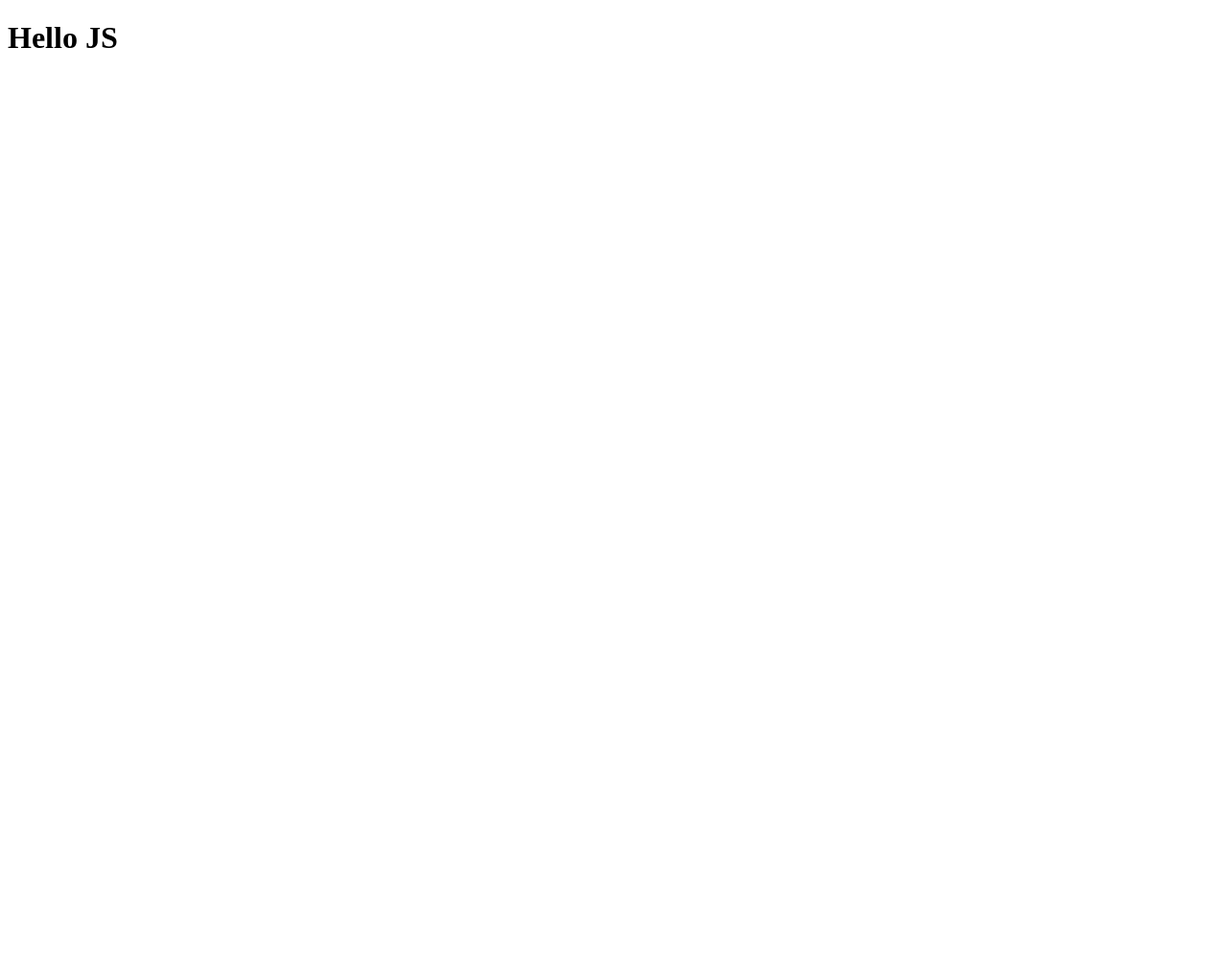
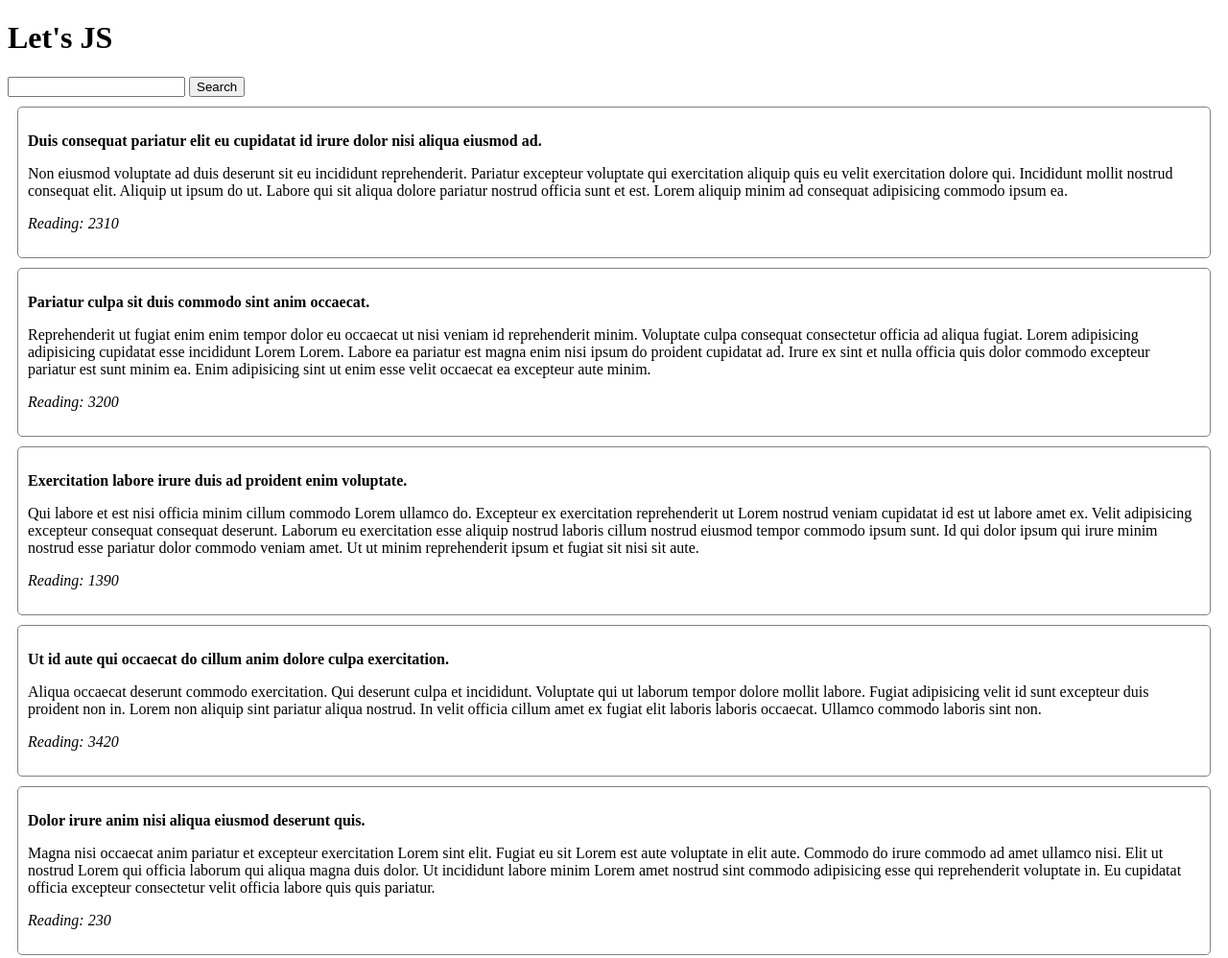
Before and after one commit to AliFeyzi78/js-4, a plain HTML site: page index.html in a window 1280 px wide. Shown: the whole page at 96% size. Before the commit the page ends 800 px from the top, so only its background shows below. Drawn offline with Linux system fonts and the light colour scheme.

Commit message:
Finished project

```diff
--- a/app.js
+++ b/app.js
@@ -0,0 +1,72 @@
+const data = [
+  {
+    id: 0,
+    title:
+      "Duis consequat pariatur elit eu cupidatat id irure dolor nisi aliqua eiusmod ad.",
+    desc:
+      "Non eiusmod voluptate ad duis deserunt sit eu incididunt reprehenderit. Pariatur excepteur voluptate qui exercitation aliquip quis eu velit exercitation dolore qui. Incididunt mollit nostrud consequat elit. Aliquip ut ipsum do ut. Labore qui sit aliqua dolore pariatur nostrud officia sunt et est. Lorem aliquip minim ad consequat adipisicing commodo ipsum ea.",
+    readCount: 2310,
+  },
+  {
+    id: 1,
+    title: "Pariatur culpa sit duis commodo sint anim occaecat.",
+    desc:
+      "Reprehenderit ut fugiat enim enim tempor dolor eu occaecat ut nisi veniam id reprehenderit minim. Voluptate culpa consequat consectetur officia ad aliqua fugiat. Lorem adipisicing adipisicing cupidatat esse incididunt Lorem Lorem. Labore ea pariatur est magna enim nisi ipsum do proident cupidatat ad. Irure ex sint et nulla officia quis dolor commodo excepteur pariatur est sunt minim ea. Enim adipisicing sint ut enim esse velit occaecat ea excepteur aute minim.",
+    readCount: 3200,
+  },
+  {
+    id: 2,
+    title: "Exercitation labore irure duis ad proident enim voluptate.",
+    desc:
+      "Qui labore et est nisi officia minim cillum commodo Lorem ullamco do. Excepteur ex exercitation reprehenderit ut Lorem nostrud veniam cupidatat id est ut labore amet ex. Velit adipisicing excepteur consequat consequat deserunt. Laborum eu exercitation esse aliquip nostrud laboris cillum nostrud eiusmod tempor commodo ipsum sunt. Id qui dolor ipsum qui irure minim nostrud esse pariatur dolor commodo veniam amet. Ut ut minim reprehenderit ipsum et fugiat sit nisi sit aute.",
+    readCount: 1390,
+  },
+  {
+    id: 3,
+    title: "Ut id aute qui occaecat do cillum anim dolore culpa exercitation.",
+    desc:
+      "Aliqua occaecat deserunt commodo exercitation. Qui deserunt culpa et incididunt. Voluptate qui ut laborum tempor dolore mollit labore. Fugiat adipisicing velit id sunt excepteur duis proident non in. Lorem non aliquip sint pariatur aliqua nostrud. In velit officia cillum amet ex fugiat elit laboris laboris occaecat. Ullamco commodo laboris sint non.",
+    readCount: 3420,
+  },
+  {
+    id: 4,
+    title: "Dolor irure anim nisi aliqua eiusmod deserunt quis.",
+    desc:
+      "Magna nisi occaecat anim pariatur et excepteur exercitation Lorem sint elit. Fugiat eu sit Lorem est aute voluptate in elit aute. Commodo do irure commodo ad amet ullamco nisi. Elit ut nostrud Lorem qui officia laborum qui aliqua magna duis dolor. Ut incididunt labore minim Lorem amet nostrud sint commodo adipisicing esse qui reprehenderit voluptate in. Eu cupidatat officia excepteur consectetur velit officia labore quis quis pariatur.",
+    readCount: 230,
+  },
+];
+
+function loadArticles(readingCount) {
+  let articleData = data;
+  const articles = document.querySelector("#articles");
+
+  if (readingCount != undefined) {
+    articles.innerHTML = "";
+    articleData = data.filter((art) => readingCount < art.readCount);
+  }
+
+  articleData.forEach((d) => {
+    const articleElement = document.createElement("div");
+    articleElement.classList.add("article");
+
+    articleElement.innerHTML = `
+        <p class="title">${d.title}</p>
+        <p>${d.desc}</p>
+        <p class="reading_count">Reading: ${d.readCount}</p>
+        `;
+
+    articles.appendChild(articleElement);
+  });
+}
+
+function filterArticles() {
+  const countValue = document.querySelector("#count_input").value;
+  loadArticles(countValue);
+}
+
+document
+  .querySelector("#search_button")
+  .addEventListener("click", filterArticles);
+
+loadArticles();
--- a/index.html
+++ b/index.html
@@ -5,9 +5,16 @@
     <meta http-equiv="X-UA-Compatible" content="IE=edge">
     <meta name="viewport" content="width=device-width, initial-scale=1.0">
     <title>Mini Project-3</title>
+    <link rel="stylesheet" href="style.css">
 </head>
 <body>
-    <h1>Hello JS</h1>
+    <h1>Let's JS</h1>
+    <input id="count_input" type="text">
+    <button id="search_button">Search</button>
+    <div id="articles">
+
+    </div>
+
     <script src="app.js"></script>
 </body>
 </html>
--- /dev/null
+++ b/style.css
@@ -0,0 +1,13 @@
+.article{
+    border:1px solid gray;
+    padding: 10px;
+    margin: 10px;
+    border-radius: 5px;
+}
+
+.title{
+    font-weight: bold;
+}
+.reading_count{
+    font-style: italic;
+}
```
